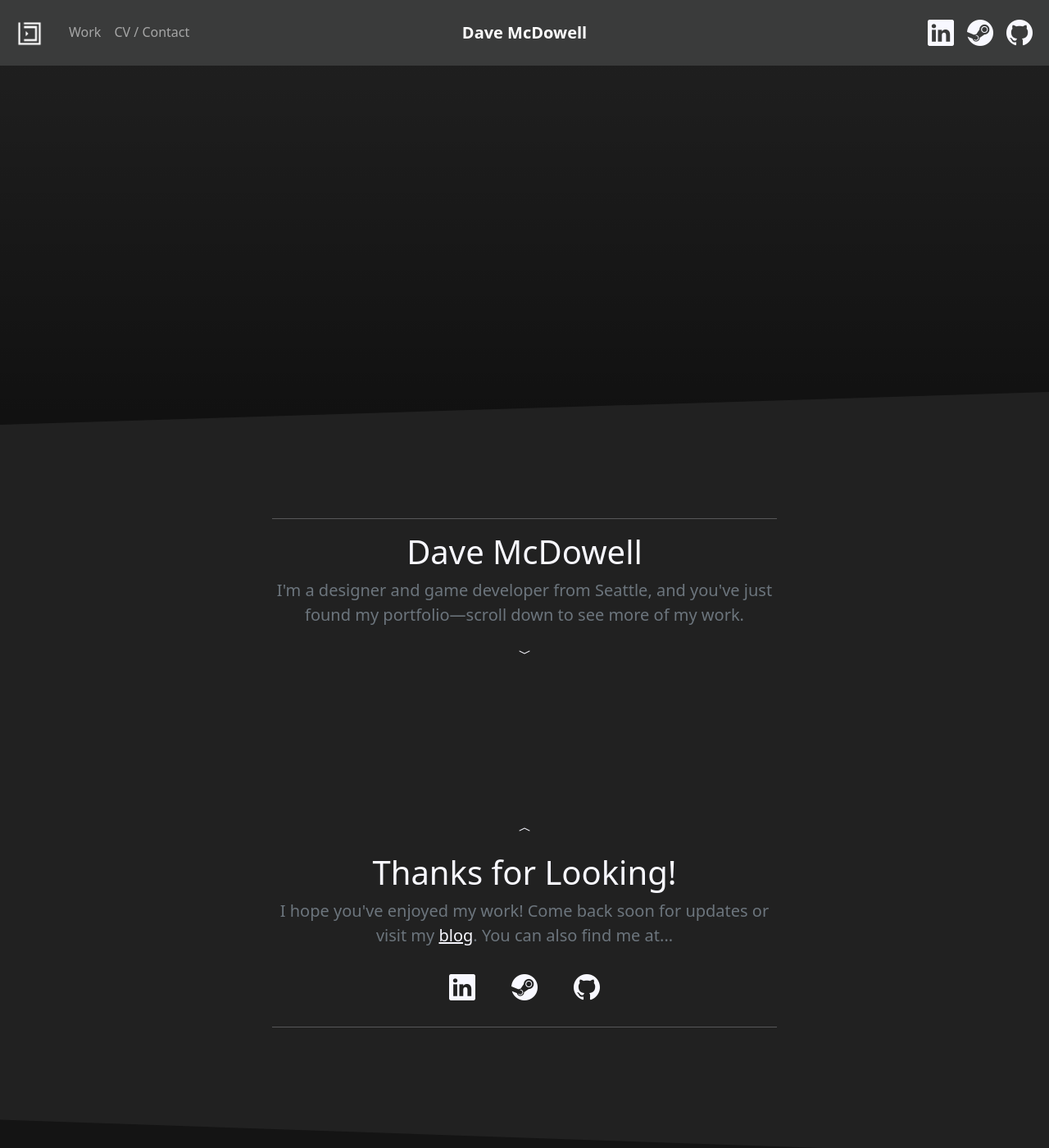
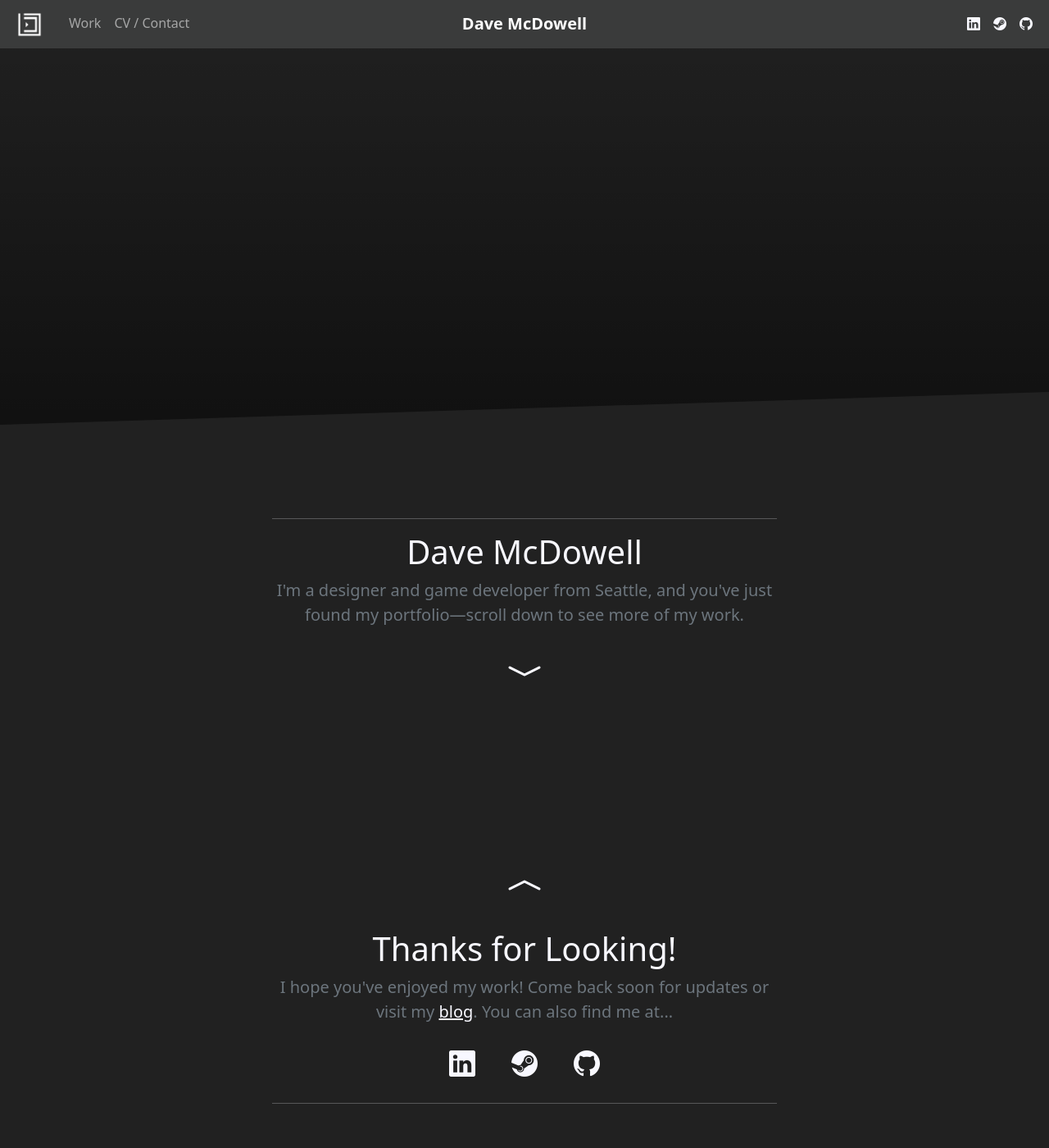
Before and after one commit to davemcdowell/portfolio, a Jekyll site: the page built from index.html, in a window 1280 px wide and 1400 px high. Shown: the whole window at 82% size. Built offline with Jekyll 4.4.1, drawn with Linux system fonts in a browser that asks for light colours; nearby versions of some CDN libraries.

Commit message:
css fixes

```diff
--- a/_includes/footer.html
+++ b/_includes/footer.html
@@ -66,7 +66,7 @@
                             <div class="col-sm-6 mb-2">
                                 <div class="form-floating">
                                     <input id="form-human" class="form-control" name="human" type="text" placeholder="2 + 3 =" required>
-                                    <label for="form-human" class="text-muted">Human?</label>
+                                    <label for="form-human" class="text-muted">2 + 5 = ?</label>
                                     <div class="valid-feedback">Close enough!</div>
                                     <div class="invalid-feedback">You're totally not a robot, right?</div>
                                 </div>
--- a/_includes/header.html
+++ b/_includes/header.html
@@ -7,7 +7,7 @@
             <hr>
             <h1><strong>Dave McDowell</strong></h1>
             <p class="lead text-muted">I'm a designer and game developer from Seattle, and you've just found my portfolio—scroll down to see more of my work.</p>
-            <a class="hvr-sink" href="#work" title="Scroll Down"><i class="bi bi-chevron-compact-down" aria-hidden="true"></i></a>
+            <a class="hvr-sink" href="#work" title="Scroll Down"><i class="bi bi-chevron-compact-down icon-3x" aria-hidden="true"></i></a>
         </div>
     </section>
 </header>
--- a/_includes/navbar.html
+++ b/_includes/navbar.html
@@ -18,9 +18,9 @@
         <a href="{{ site.url }}" class="navbar-brand mx-auto d-block text-center order-0 order-md-1"><strong>Dave McDowell</strong></a>
         <div class="collapse navbar-collapse w-50 order-2">
             <ul class="nav navbar-nav ms-auto">
-            <li class="nav-item"><a class="nav-link hvr-bounce-in" href="{{ site.linkedin_url }}" target="_blank" rel="noopener"><i class="bi bi-linkedin icon-2x" aria-hidden="true"></i></a></li>
-            <li class="nav-item"><a class="nav-link hvr-bounce-in" href="{{ site.steam_url }}" target="_blank" rel="noopener"><i class="bi bi-steam icon-2x" aria-hidden="true"></i></a></li>
-            <li class="nav-item"><a class="nav-link hvr-bounce-in" href="{{ site.github_url }}" target="_blank" rel="noopener"><i class="bi bi-github icon-2x" aria-hidden="true"></i></a></li>
+            <li class="nav-item"><a class="nav-link hvr-bounce-in" href="{{ site.linkedin_url }}" target="_blank" rel="noopener"><i class="bi bi-linkedin" aria-hidden="true"></i></a></li>
+            <li class="nav-item"><a class="nav-link hvr-bounce-in" href="{{ site.steam_url }}" target="_blank" rel="noopener"><i class="bi bi-steam" aria-hidden="true"></i></a></li>
+            <li class="nav-item"><a class="nav-link hvr-bounce-in" href="{{ site.github_url }}" target="_blank" rel="noopener"><i class="bi bi-github" aria-hidden="true"></i></a></li>
             </ul>
         </div>
         <button class="navbar-toggler" type="button" data-bs-toggle="collapse" data-bs-target="#glb-nav" aria-controls="glb-nav" aria-expanded="false" aria-label="Toggle navigation">
--- a/_includes/pre-footer.html
+++ b/_includes/pre-footer.html
@@ -1,6 +1,6 @@
 <section id="thanks" class="jumbotron text-center">
     <div class="container">
-        <p><a class="hvr-float" href="#top" title="Jump Up" rel="noopener"><i class="bi bi-chevron-compact-up" aria-hidden="true"></i></a></p>
+        <p><a class="hvr-float" href="#top" title="Jump Up" rel="noopener"><i class="bi bi-chevron-compact-up icon-3x" aria-hidden="true"></i></a></p>
         <h1 class="jumbotron-heading"><strong>Thanks for Looking!</strong></h1>
         <p class="lead text-muted">
         I hope you've enjoyed my work! Come back soon for updates or visit my <a href="http://dcmcdowell.blogspot.com/" target="_blank" rel="noopener">blog</a>. You can also find me at...
--- a/assets/moxxi.css
+++ b/assets/moxxi.css
@@ -79,8 +79,16 @@ hr {
 }
 
 /* Typography */
+.icon-1x {
+    font-size: 1em;
+}
+
 .icon-2x {
     font-size: 2em;
+}
+
+.icon-3x {
+    font-size: 3em;
 }
 
 .block-label {
@@ -208,7 +216,7 @@ textarea,
 textarea:focus,
 textarea:hover,
 textarea:active {
-    color: var(--white-type-color);
+    color: var(--white-type-color) !important;
 }
 
 form input[type="text"],
```
